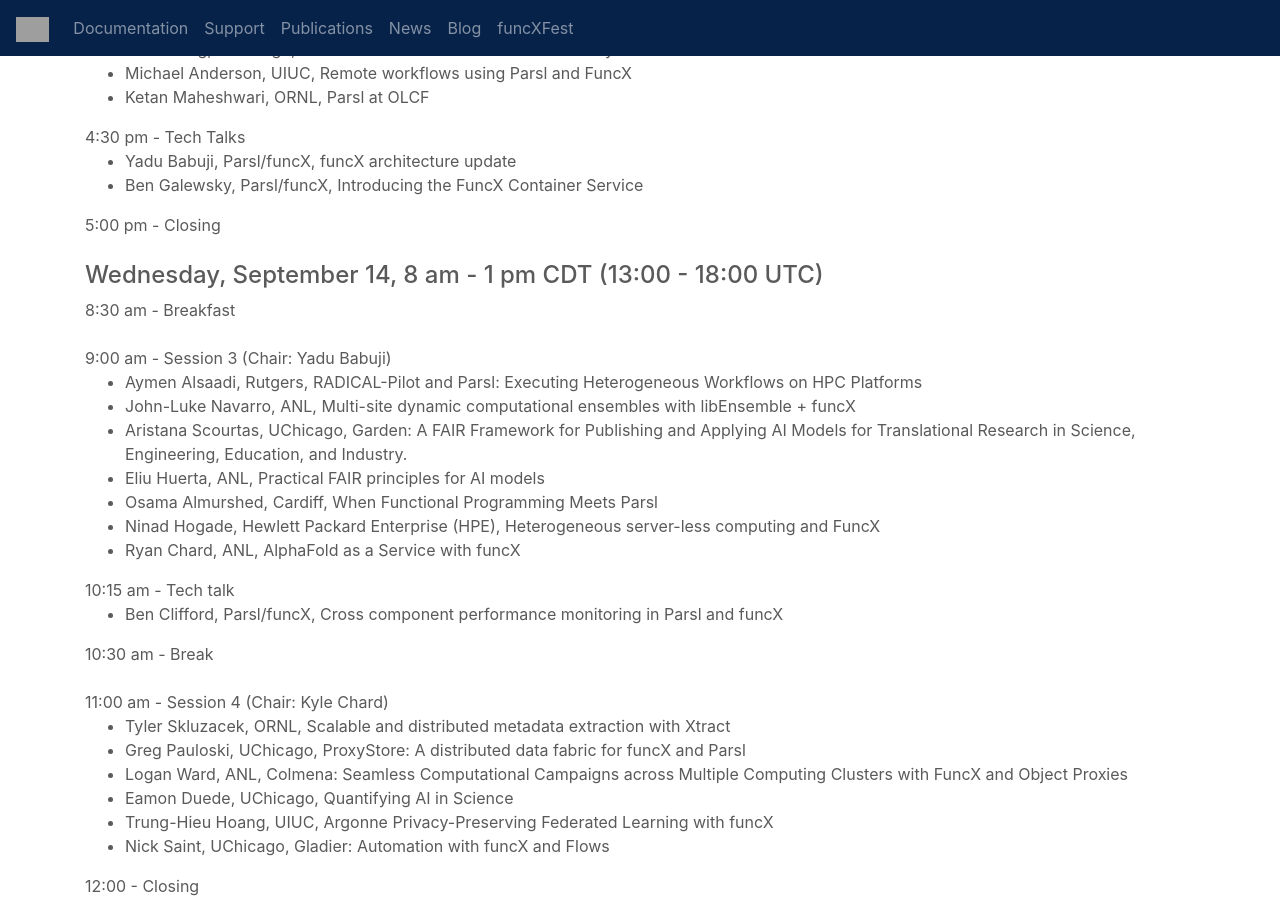
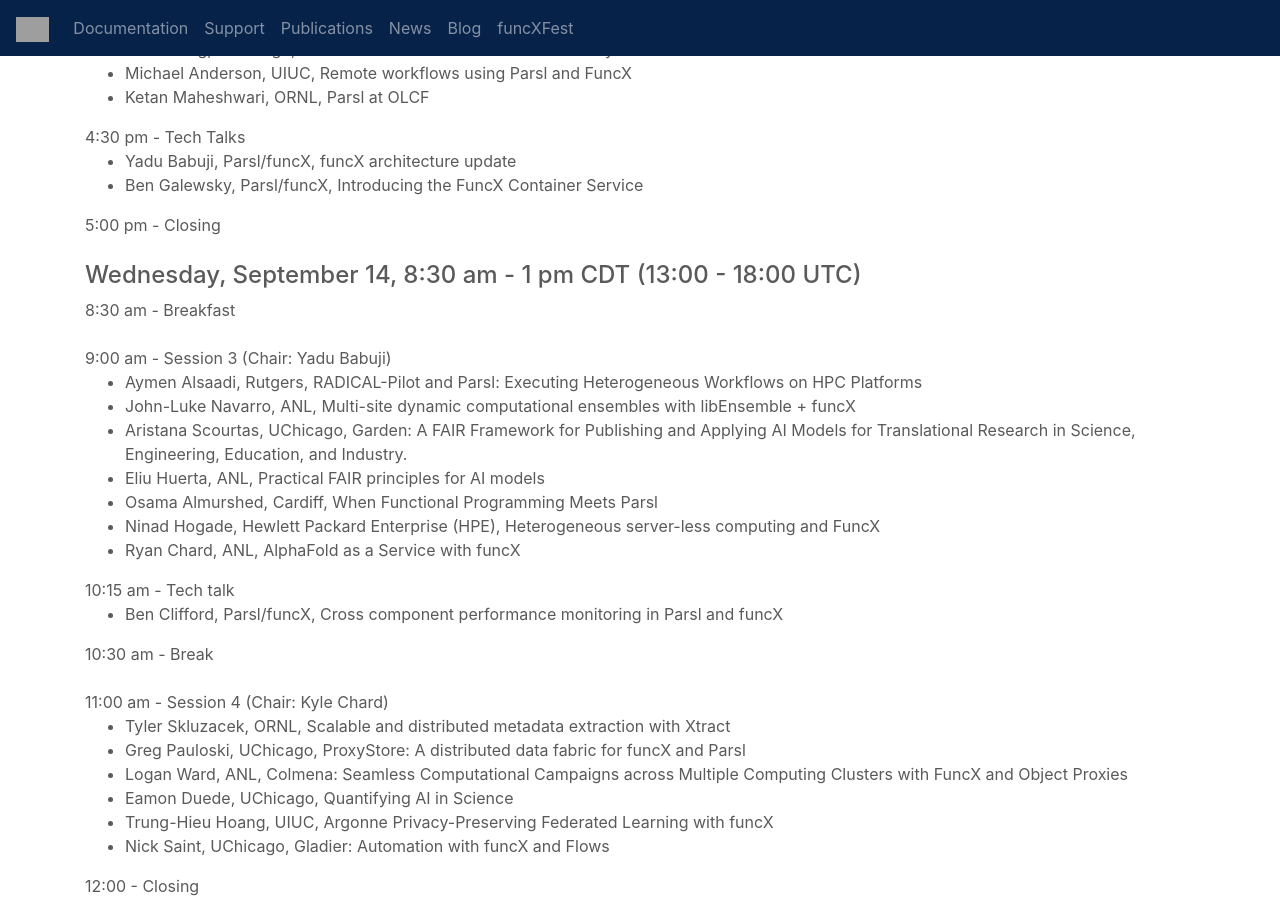
Before and after one commit to funcx-faas/funcx-faas.github.io, a Jekyll site: the page built from funcxfest2022.html, in a window 1280 px wide and 900 px high, scrolled down 1276 px. Built offline with Jekyll 4.4.1, drawn with Linux system fonts in a browser that asks for light colours; grey boxes are pictures that could not be loaded.

Commit message:
Update funcxfest2022.html

```diff
--- a/funcxfest2022.html
+++ b/funcxfest2022.html
@@ -84,7 +84,7 @@
       5:00 pm - Closing <br /><br />
 
 
-      <h4>Wednesday, September 14, 8 am - 1 pm CDT (13:00 - 18:00 UTC)</h4>
+      <h4>Wednesday, September 14, 8:30 am - 1 pm CDT (13:00 - 18:00 UTC)</h4>
 
       8:30 am - Breakfast <br /><br />
 
```
